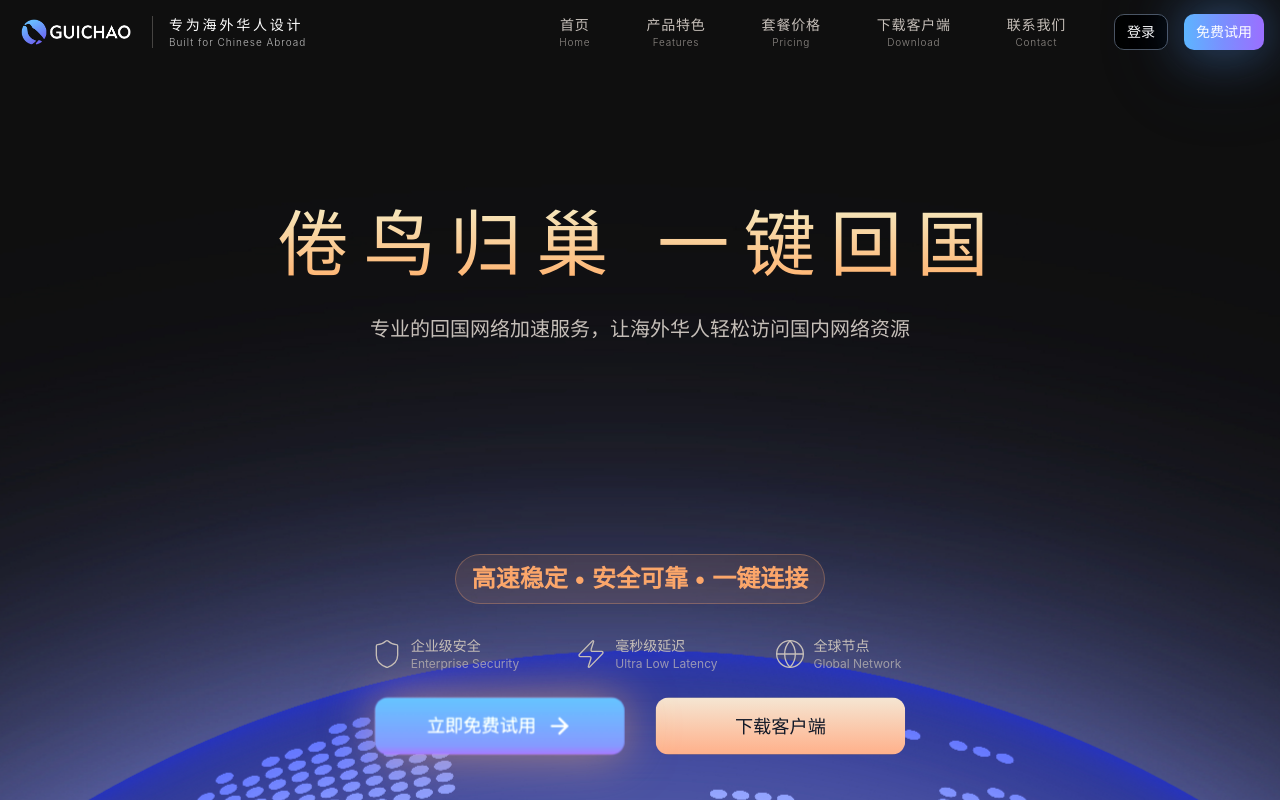
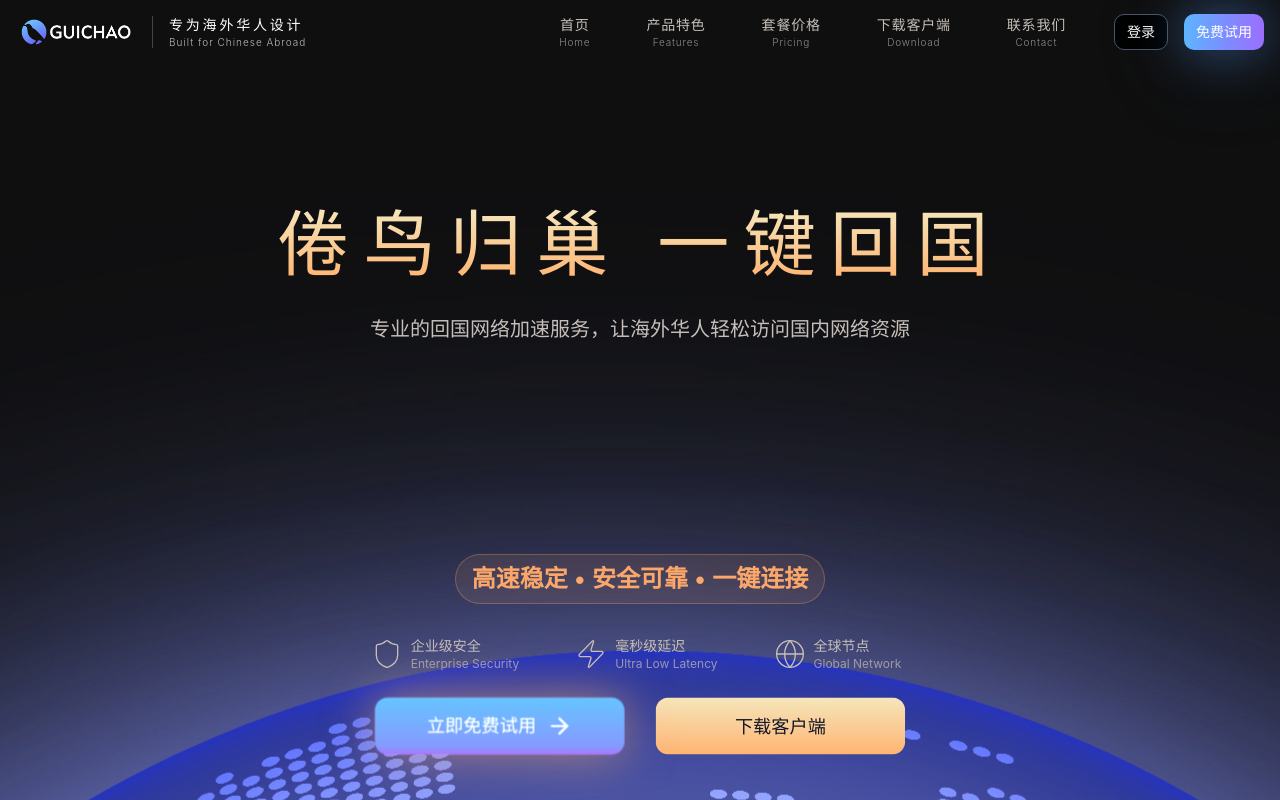
Before and after one commit to Alexneilcaiqiqi/vivid-palette-ai, a React (Vite) app: page / in a window 1280 px wide. Shown: the top 800 px of the page. Built offline with nearby package versions, Linux system fonts and the light colour scheme.

Commit message:
Refactor: Apply "倦鸟归巢" gradient to all gold elements

```diff
--- a/src/components/Hero.tsx
+++ b/src/components/Hero.tsx
@@ -47,7 +47,7 @@ const Hero = () => {
               <a href="/auth">立即免费试用</a>
               <ArrowRight className="ml-2 w-4 h-4 md:w-5 md:h-5" />
             </Button>
-            <Button variant="outline" size="lg" className="bg-gradient-to-b from-[#F5E6D3] to-[#FFB08A] border-0 hover:opacity-90 hover-float hover:shadow-purple w-full sm:w-48 text-gray-900 hover:text-gray-900">
+            <Button variant="outline" size="lg" className="bg-gradient-to-b from-[#F5E6BB] to-[#FFB472] border-0 hover:opacity-90 hover-float hover:shadow-purple w-full sm:w-48 text-gray-900 hover:text-gray-900">
               <a href="/download">下载客户端</a>
             </Button>
           </div>
```
